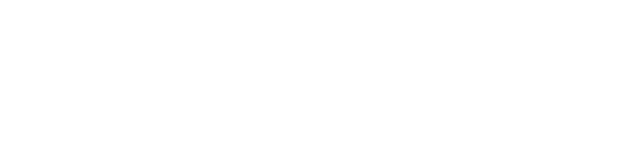
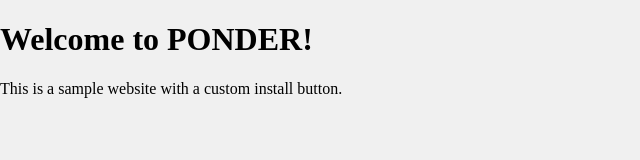
Before and after one commit to FRAMEllARCHIVE/MANIFEST-PWA, a plain HTML site: page index.html in a window 1280 px wide. Shown: the whole page, without its empty margins (0-640 px from the left). Drawn offline with Linux system fonts and the light colour scheme.

Commit message:
Update index.html

```diff
--- a/index.html
+++ b/index.html
@@ -5,10 +5,18 @@
   <meta name="viewport" content="width=device-width, initial-scale=1.0">
   <title>PONDER</title>
   <style>
-    /* Your website styles here */
+    body {
+      margin: 0;
+      padding: 0;
+      background-color: #f0f0f0;
+    }
   </style>
 </head>
 <body>
+
+  <h1>Welcome to PONDER!</h1>
+  <p>This is a sample website with a custom install button.</p>
+
 
   <div id="install-app-container" style="display: none;">
     <button id="install-app-button">Install App</button>
```
